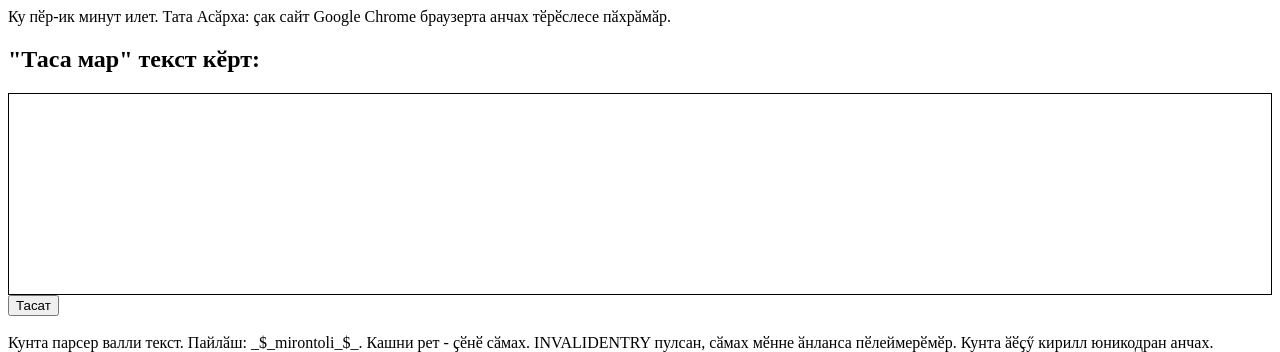
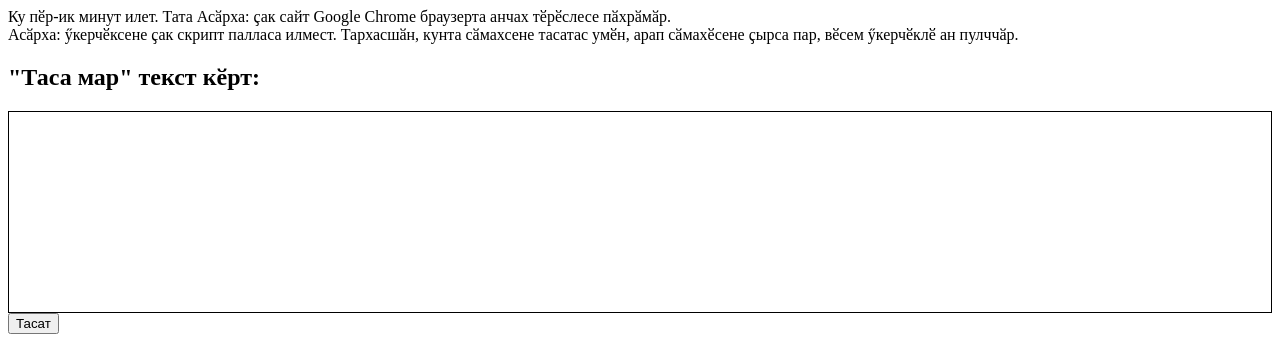
Before and after one commit to mirontoli/urapa, a website: page src/asm.html in a window 1280 px wide. Shown: the top 352 px of the page. Drawn offline with Linux system fonts and the light colour scheme.

Commit message:
more script 7

```diff
--- a/src/asm.html
+++ b/src/asm.html
@@ -26,7 +26,9 @@
 <header>
 </header>
 <section>
-<div>Ку пӗр-ик минут илет. Тата Асӑрха: ҫак сайт Google Chrome браузерта анчах тӗрӗслесе пӑхрӑмӑр.</div>
+<div>Ку пӗр-ик минут илет. Тата Асӑрха: ҫак сайт Google Chrome браузерта анчах тӗрӗслесе пӑхрӑмӑр.<br>
+Асӑрха: ӳкерчӗксене ҫак скрипт палласа илмест. Тархасшӑн, кунта сӑмахсене тасатас умӗн, арап сӑмахӗсене ҫырса пар, вӗсем ӳкерчӗклӗ ан пулччӑр.
+</div>
 <h2>"Таса мар" текст кӗрт:</h2>
 <div id="input" contentEditable="true"></div>
 <div><span id="workingOnIt">Тӑхта, тасататпӑр...</span><input id="cleanButton" type="button"/ value="Тасат"></div>
@@ -34,6 +36,7 @@
 <section id="intermediate"></section>
 <br>
 Кунта парсер валли текст. Пайлӑш: _$_mirontoli_$_. Кашни рет - ҫӗнӗ сӑмах. INVALIDENTRY пулсан, сӑмах мӗнне ӑнланса пӗлеймерӗмӗр. Кунта ӑӗҫӳ кирилл юникодран анчах.
+<br>
 <section id="output"></section>
 <script>
 
```
Also changed, not shown: asm.html (+1 -1 lines).
